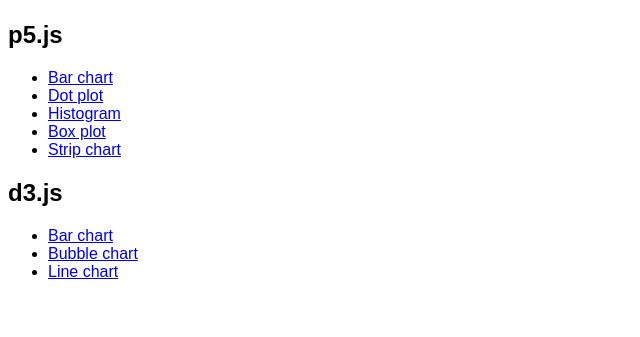
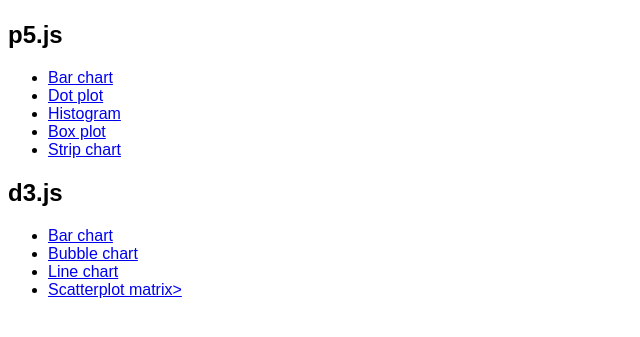
Before and after one commit to Emperor-Nathan/Emperor-Nathan.github.io, a plain HTML site: page index.html in a window 1280 px wide. Shown: the part 59-396 px from the top of the page, without its empty margins (0-640 px from the left). Drawn offline with Linux system fonts and the light colour scheme.

Commit message:
Scatterplot matrix

```diff
--- a/index.html
+++ b/index.html
@@ -23,6 +23,7 @@
 			<li><a href='https://vizhub.com/Emperor-Nathan/c257c074eaec459fa9ddeb68d53807a6'>Bar chart</a></li>
 			<li><a href='https://vizhub.com/Emperor-Nathan/36786bb02b68429d821b3c1077ddd4eb'>Bubble chart</a></li>
 			<li><a href='https://vizhub.com/Emperor-Nathan/d24b6ab121684c3c842ad64d28d6d6d3'>Line chart</a></li>
+			<li><a href='https://vizhub.com/Emperor-Nathan/c756198c7f1e40ff902912a949255059'>Scatterplot matrix></a></li>
 		</ul>
 	</body>
 </html>
```
